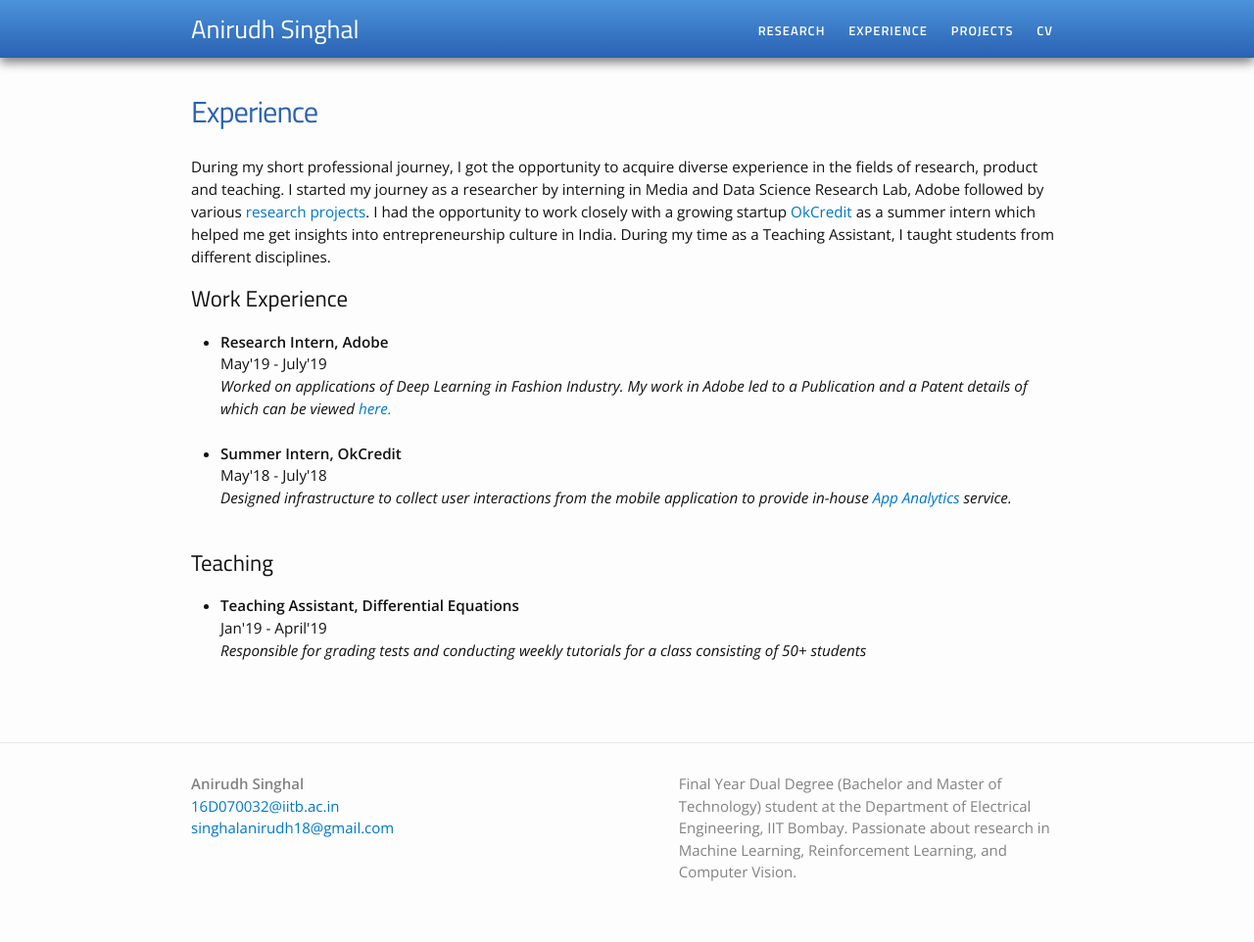
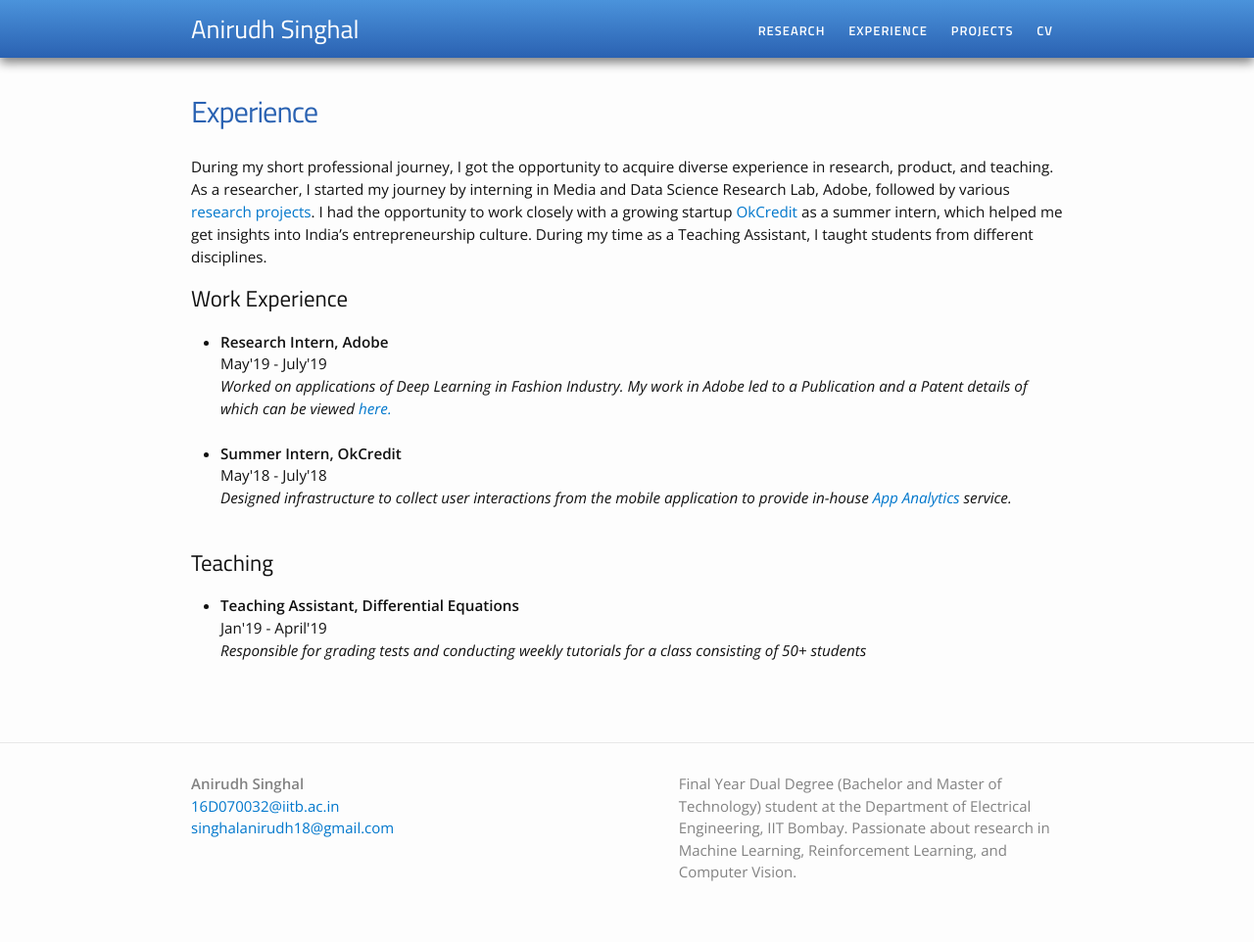
Before and after one commit to singhalanirudh18/singhalanirudh18.github.io, a Jekyll site: the page built from experience.md, in a window 1280 px wide. Shown: the whole page at 98% size. Built offline with Jekyll 4.4.1, drawn with Linux system fonts in a browser that asks for light colours.

Commit message:
experiences updated

```diff
--- a/experience.md
+++ b/experience.md
@@ -4,7 +4,7 @@
 title: Experience
 ---
 
-During my short professional journey, I got the opportunity to acquire diverse experience in the fields of research, product and teaching. I started my journey as a researcher by interning in Media and Data Science Research Lab, Adobe followed by various <a href="/research">research projects</a>. I had the opportunity to work closely with a growing startup <a href="https://okcredit.in/">OkCredit</a> as a summer intern which helped me get insights into entrepreneurship culture in India. During my time as a Teaching Assistant, I taught students from different disciplines.
+During my short professional journey, I got the opportunity to acquire diverse experience in research, product, and teaching. As a researcher, I started my journey by interning in Media and Data Science Research Lab, Adobe, followed by various <a href="/research">research projects</a>. I had the opportunity to work closely with a growing startup <a href="https://okcredit.in/">OkCredit</a> as a summer intern, which helped me get insights into India's entrepreneurship culture. During my time as a Teaching Assistant, I taught students from different disciplines.
 
 <h2>Work Experience</h2>
 <ul>
```
